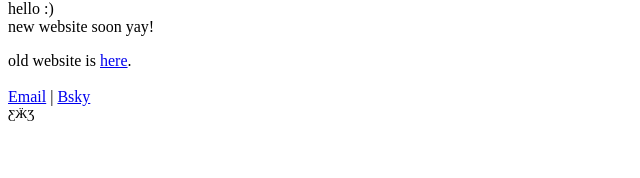
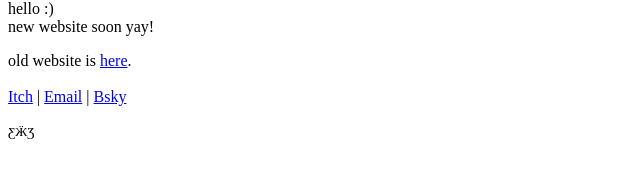
Before and after one commit to sarajayess/saras-website, a plain HTML site: page index.html in a window 1280 px wide. Shown: the part 168-346 px from the top of the page, without its empty margins (0-640 px from the left). Drawn offline with Linux system fonts and the light colour scheme.

Commit message:
Update index.html

```diff
--- a/index.html
+++ b/index.html
@@ -20,9 +20,12 @@
 </br>
 
 	<footer>
+		<a href="https://sarajs.itch.io">Itch</a>
+		|
 		<a href="mailto:greyfox999@gmail.com?subject=I clicked your web footer and now I'm in my email client">Email</a>
-		 |
+		|
 		<a href="https://bsky.app/profile/sarajs.games">Bsky</a>
+		</br>
 		</br>
 		<small>ƸӜƷ</small>
 	</footer>
```
